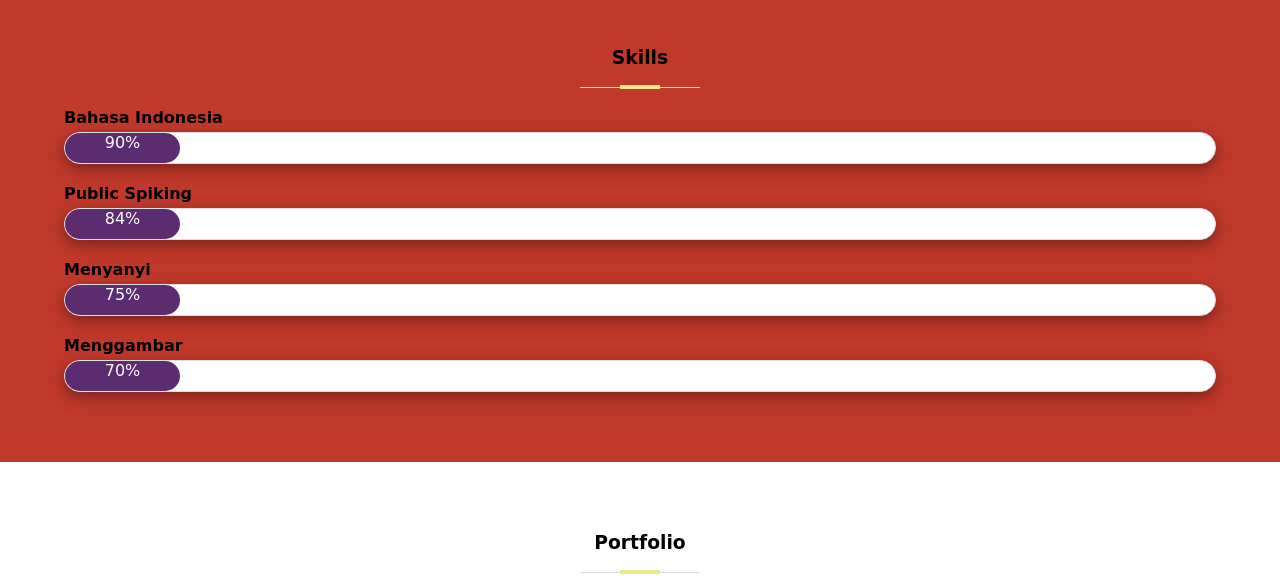
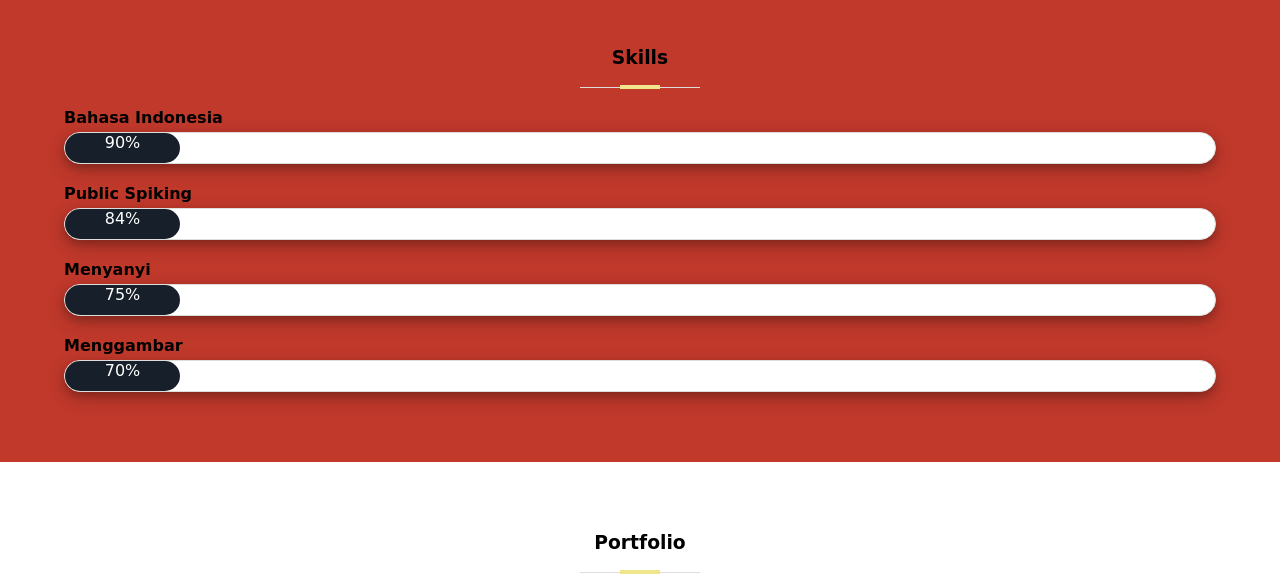
Before and after one commit to alindaarniati/Portofolio_Alinda, a plain HTML site: page index.html in a window 1280 px wide. Shown: the part 980-1556 px from the top of the page. Drawn offline with Linux system fonts and the light colour scheme; a web font is replaced by a local one.

Commit message:
update warna

```diff
--- a/css/style.css
+++ b/css/style.css
@@ -185,7 +185,7 @@ section h3::after {
 }
 .l-skills .nilai {
 	height: 30px;
-	background-color: #5B2C6F;
+	background-color: #17202A;
 	display: inline-block;
 	color: #fff;
 	text-align: center;
```
